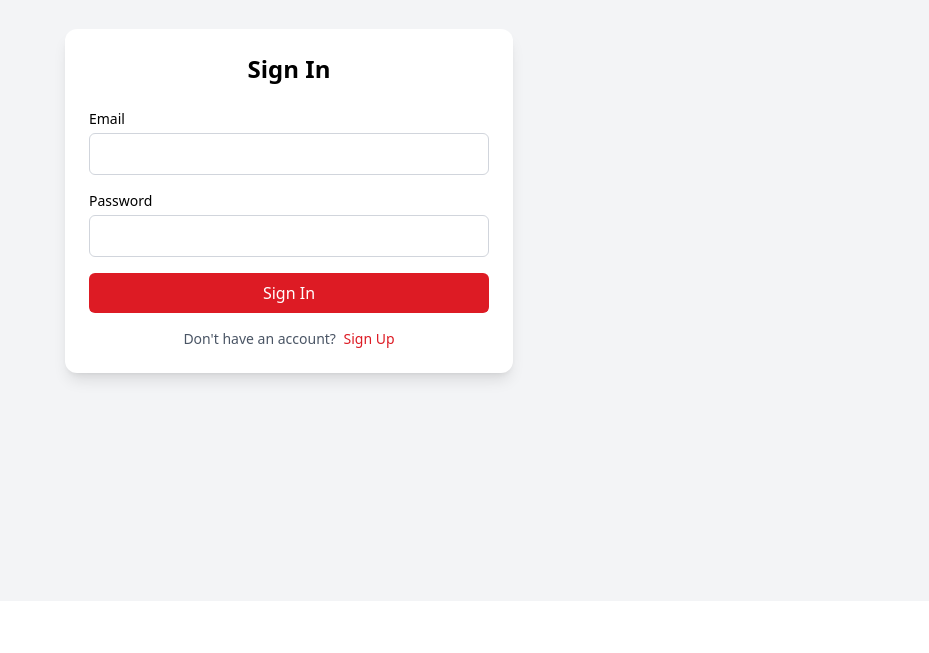
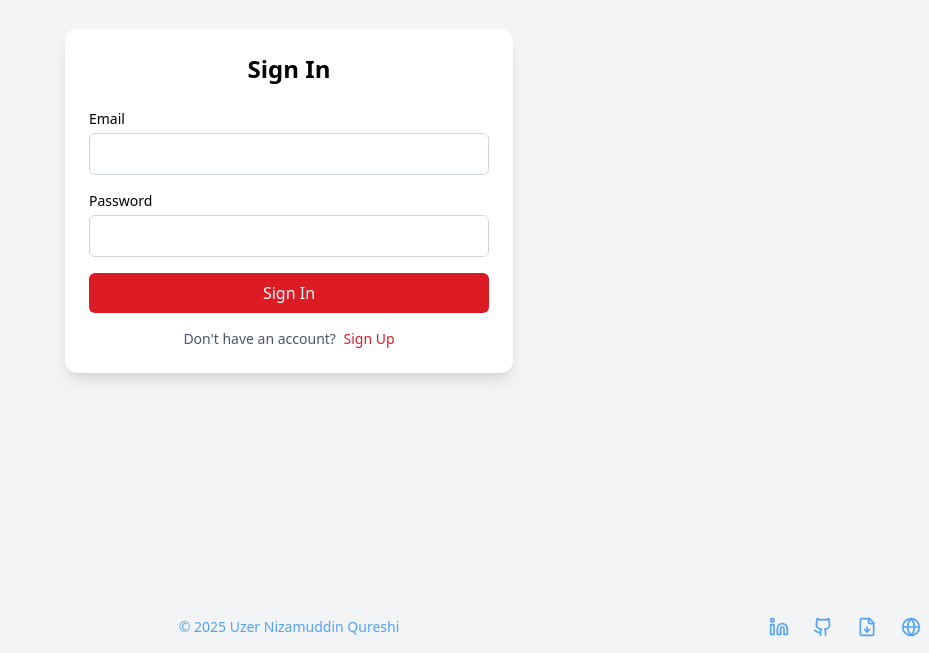
Before and after one commit to 08Uzair/agentDistribution, a Next.js app: page /auth in a window 1280 px wide. Shown: the part 199-852 px from the top of the page, without its empty margins (351-1280 px from the left). Before the commit the page ends 800 px from the top, so only its background shows below. Built offline with nearby package versions, Linux system fonts and the light colour scheme.

Commit message:
added footer

```diff
--- a/src/app/layout.js
+++ b/src/app/layout.js
@@ -5,6 +5,7 @@ import { thunk } from "redux-thunk";
 import rootReducer from "../redux/reducers/index";
 import { createStore, applyMiddleware, compose } from "redux";
 import { ToastContainer } from "react-toastify";
+import Footer from "@/utility/Footer";
 const store = createStore(rootReducer, compose(applyMiddleware(thunk)));
 export default function RootLayout({ children }) {
   return (
@@ -14,6 +15,7 @@ export default function RootLayout({ children }) {
           <ToastContainer />
 
           {children}
+          <Footer />
         </Provider>
         {/* <script src="https://unpkg.com/boxicons@2.1.4/dist/boxicons.js"></script> */}
       </body>
--- a/src/app/page.js
+++ b/src/app/page.js
@@ -189,12 +189,12 @@ export default function Home() {
 
   const handleDelete = (id) => {
     dispatch(deleteAgent(id));
+    dispatch(getAgents());
     toast.success("Agent deleted successfully!");
-    dispatch(getAgents());
   };
 
   return (
-    <div className="max-w-6xl mx-auto p-4 sm:p-6">
+    <div className="max-w-6xl mx-auto p-4 sm:p-6 h-screen">
       {/* Header */}
       <div className="flex flex-col sm:flex-row items-start sm:items-center justify-between gap-4 mb-6">
         <h2 className="text-2xl sm:text-3xl font-extrabold">Agent List</h2>
--- /dev/null
+++ b/src/utility/Footer.jsx
@@ -0,0 +1,45 @@
+import { Github, Linkedin, FileDown, Globe } from "lucide-react";
+
+const Footer = () => {
+  return (
+    <footer className="bg-gray-100 text-blue-400 text-sm p-4 flex flex-col md:flex-row items-center justify-center relative gap-4 ">
+      <p className="text-center md:text-left">© 2025 Uzer Nizamuddin Qureshi</p>
+
+      <div className="flex items-center gap-6 absolute right-2">
+        <a
+          href="https://www.linkedin.com/in/uzairqureshi0803/"
+          target="_blank"
+          rel="noopener noreferrer"
+          className="hover:text-blue-400"
+        >
+          <Linkedin className="w-5 h-5" />
+        </a>
+        <a
+          href="https://github.com/08Uzair"
+          target="_blank"
+          rel="noopener noreferrer"
+          className="hover:text-gray-400"
+        >
+          <Github className="w-5 h-5" />
+        </a>
+        <a
+          href="https://drive.google.com/file/d/1j_wsxgjRIL3pA9reUaeb07234jQ7pM1f/view?usp=sharing"
+          download
+          className="hover:text-green-400"
+        >
+          <FileDown className="w-5 h-5" />
+        </a>
+        <a
+          href="https://uzerqureshi-portfolio.netlify.app/"
+          target="_blank"
+          rel="noopener noreferrer"
+          className="hover:text-yellow-400"
+        >
+          <Globe className="w-5 h-5" />
+        </a>
+      </div>
+    </footer>
+  );
+};
+
+export default Footer;
```
